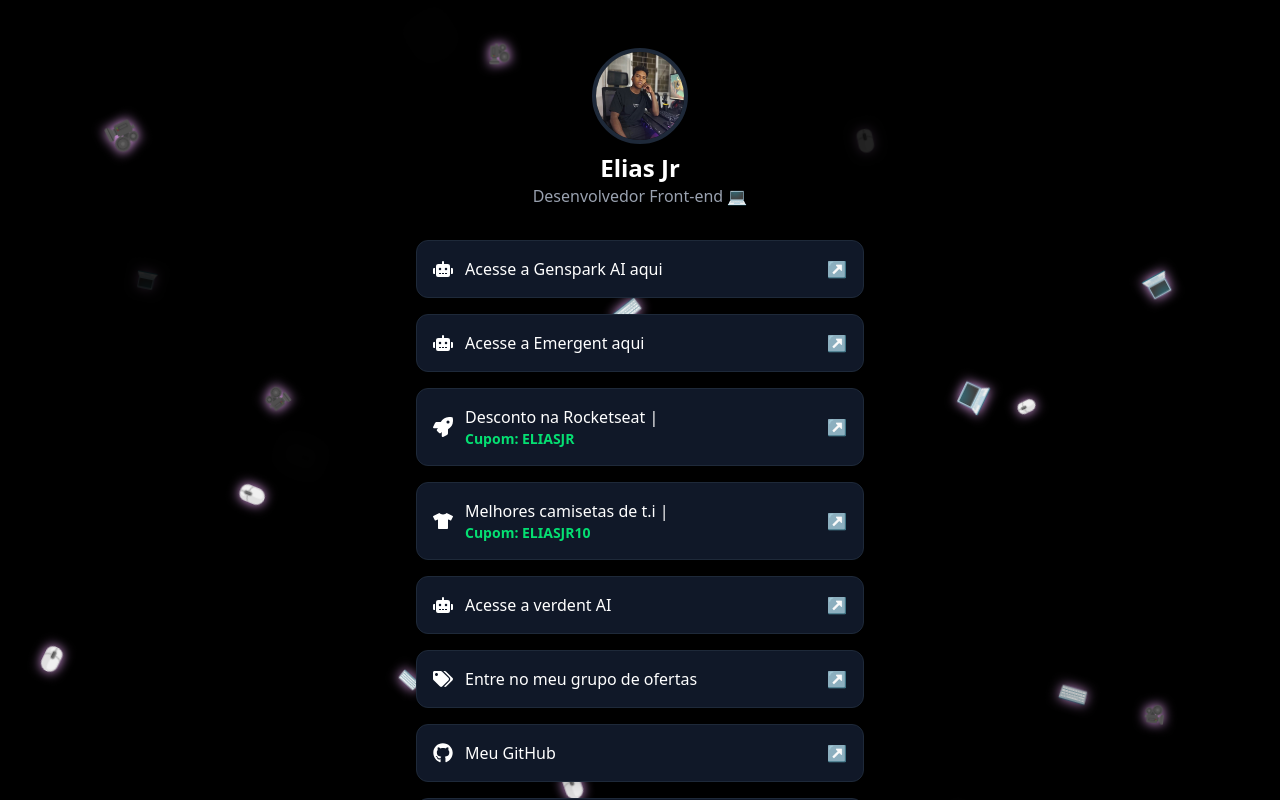
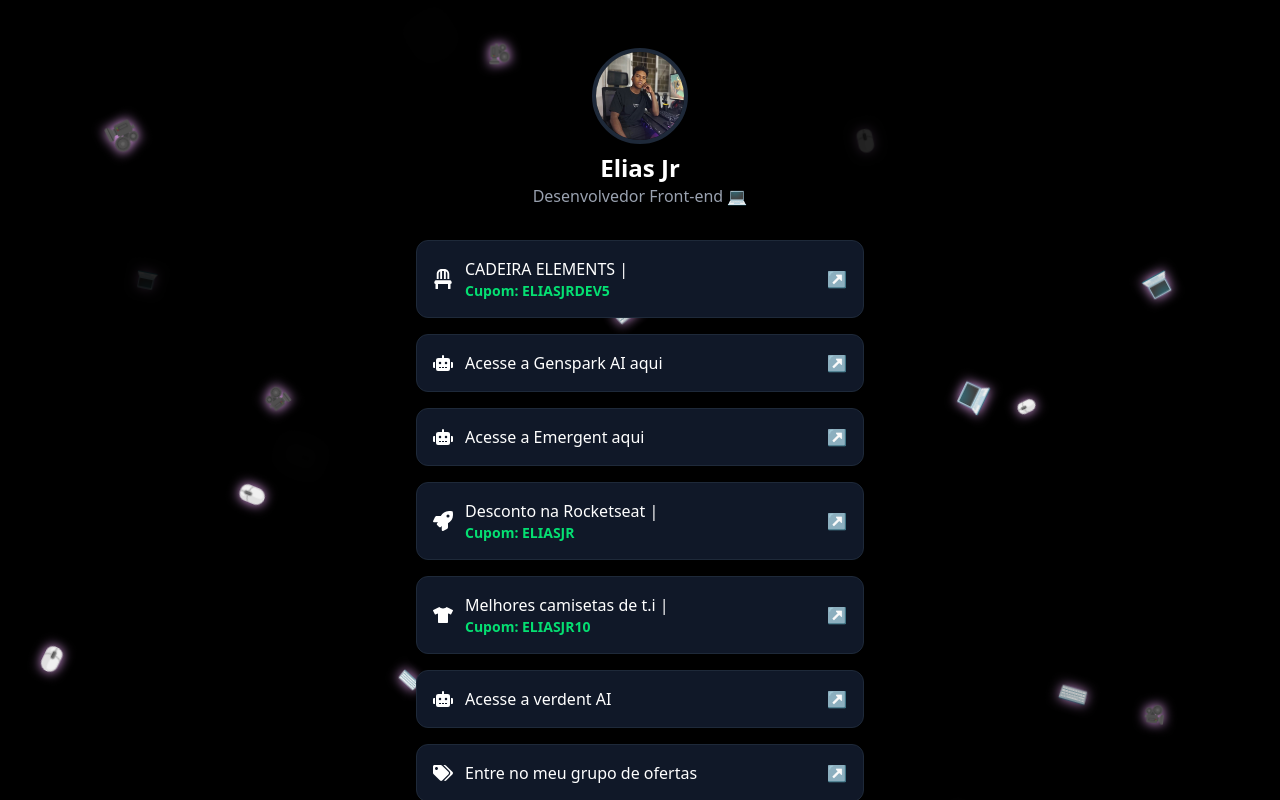
Before and after one commit to eliasjrdev/pagelinks, a React (Vite) app: page / in a window 1280 px wide. Shown: the top 800 px of the page. Built offline with nearby package versions, Linux system fonts and the light colour scheme.

Commit message:
Feat: Adicionar link da Emergent

```diff
--- a/src/components/BioLinks.jsx
+++ b/src/components/BioLinks.jsx
@@ -1,7 +1,8 @@
 import { useEffect, useRef, useState } from 'react';
-import { FaBriefcase, FaTags, FaGraduationCap, FaTshirt, FaDesktop, FaLinkedin, FaGithub, FaRocket, FaLanguage, FaInternetExplorer, FaUserNinja, FaRobot } from 'react-icons/fa';
+import { FaBriefcase, FaTags, FaGraduationCap, FaTshirt, FaDesktop, FaLinkedin, FaGithub, FaRocket, FaLanguage, FaInternetExplorer, FaUserNinja, FaRobot, FaChair } from 'react-icons/fa';
 import Animacao from './Animacao';
 const links = [
+  { icon: <FaChair />, label: 'CADEIRA ELEMENTS |', extra: 'Cupom: ELIASJRDEV5', url: 'https://loja.elements.com.br/products/cadeira-ergonomica-elements-galatea?utm_source=google&utm_content=787854282911&utm_campaign=20275573114&utm_term=galatea+elements&utm_medium=ppc&hsa_acc=4338881088&hsa_cam=20275573114&hsa_grp=189450019826&hsa_ad=787854282911&hsa_src=g&hsa_tgt=aud-1246012324559%3Akwd-2461983627762&hsa_kw=galatea+elements&hsa_mt=e&hsa_net=adwords&hsa_ver=3&gad_source=1&gad_campaignid=20275573114&gbraid=0AAAAACqET4p9yCpQFrOUF07f0itbaluOt&gclid=CjwKCAiA-__MBhAKEiwASBmsBGcZhPu64z8tmf2ycBYTi-qselCfIUGVJc5GYvuuuci5l1-z-BC1EhoC-eAQAvD_BwE&variant=52318705975666' },
   { icon: <FaRobot />, label: 'Acesse a Genspark AI aqui', url: 'https://bit.ly/40P6O8H' },
   { icon: <FaRobot />, label: 'Acesse a Emergent aqui', url: 'https://app.emergent.sh/?utm_shift=redirect&via=costa' },
   { icon: <FaRocket />, label: 'Desconto na Rocketseat |', extra: 'Cupom: ELIASJR', url: 'https://www.rocketseat.com.br/oferta/influencer/v2/eliasjr' },
```
